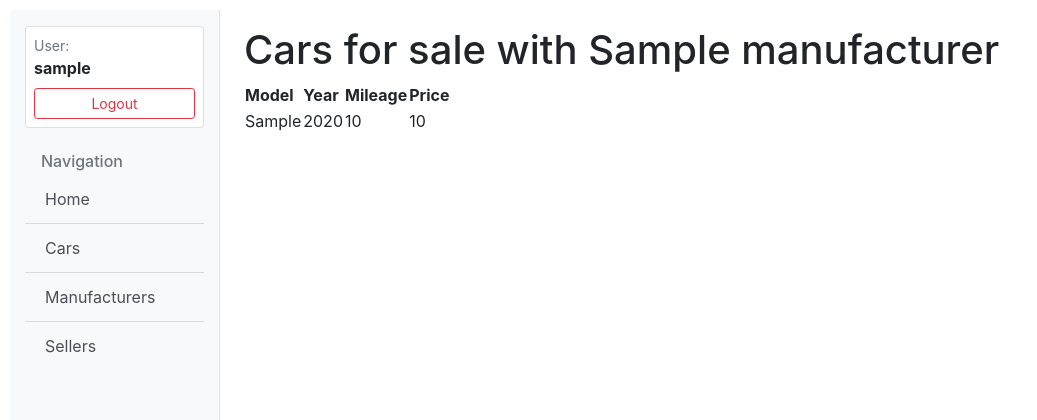
After one commit to BossUA1998/Car_Park, a Django app: page /manufacturers/1/ in a window 1280 px wide. The commit adds this page. Shown: the top 420 px of the page, without its empty margins (0-1037 px from the left). Run offline with Django 5.2, Linux system fonts and the light colour scheme; a user stored in the database is signed in; tables that the repository leaves empty hold one stand-in row (values such as "Sample post").

```diff
--- a/Car_service/models.py
+++ b/Car_service/models.py
@@ -37,7 +37,9 @@ class Car(models.Model):
     model = models.CharField(max_length=120)
     year = models.IntegerField()
     mileage = models.IntegerField()
-    manufacturer = models.ForeignKey(Manufacturer, on_delete=models.CASCADE, related_name='cars')
+    price = models.IntegerField()
+    comment = models.CharField(max_length=255, blank=True, null=True)
+    manufacturer = models.ForeignKey(Manufacturer, on_delete=models.CASCADE, related_name="cars")
     owner = models.ForeignKey(Seller, on_delete=models.CASCADE, related_name="cars")
 
     def __str__(self):
--- a/Car_service/urls.py
+++ b/Car_service/urls.py
@@ -4,6 +4,7 @@ from Car_service.views import (
     index,
     CarsListView,
     ManufacturerListView,
+    ManufacturerCarsListView,
     SellerListView,
     CarDetailView,
     SellerDetailView,
@@ -18,8 +19,9 @@ urlpatterns = [
     path("cars/", CarsListView.as_view(), name="car-list"),
     path("cars/<int:pk>/", CarDetailView.as_view(), name="car-detail"),
     path("manufacturers/", ManufacturerListView.as_view(), name="manufacturer-list"),
+    path("manufacturers/<int:pk>/", ManufacturerCarsListView.as_view(), name="manufacturer-cars"),
     path("sellers/", SellerListView.as_view(), name="seller-list"),
-    path("sellers/<int:pk>/", SellerDetailView.as_view(), name="seller-detail"),
+    path("sellers/<int:pk>/cars/", SellerDetailView.as_view(), name="seller-detail"),
     path("sellers/create/", SellerCreateView.as_view(), name="seller-create"),
     path("sellers/<int:pk>/delete/", SellerDeleteView.as_view(), name="seller-delete"),
 ]
--- a/Car_service/views.py
+++ b/Car_service/views.py
@@ -48,6 +48,27 @@ class ManufacturerListView(LoginRequiredMixin, generic.ListView):
     paginate_by = 5
 
 
+class ManufacturerCarsListView(LoginRequiredMixin, generic.ListView):
+    model = Manufacturer
+    paginate_by = 10
+    template_name = "Car_service/manufacturer_cars.html"
+    context_object_name = "manufacturer_cars"
+
+    def get_context_data(
+            self, *, object_list=..., **kwargs
+    ):
+        context = super().get_context_data(**kwargs)
+        context["manufacturer"] = Manufacturer.objects.get(pk=self.kwargs["pk"])
+        return context
+
+
+    def get_queryset(self):
+        return Manufacturer.objects.get(
+            pk=self.kwargs.get('pk')
+        ).cars.all()
+
+
+
 # sellers
 class SellerListView(LoginRequiredMixin, generic.ListView):
     model = Seller
--- a/templates/Car_service/car_detail.html
+++ b/templates/Car_service/car_detail.html
@@ -1,6 +1,6 @@
 {% extends "base.html" %}
 
 {% block content %}
-  <h1>{{ car.model }} detail</h1>
-  <p>{{ car.manufacturer }}</p>
+  <h1>{{ car.manufacturer }}{{ car.model }} detail</h1>
+  <p></p>
 {% endblock %}
--- a/templates/Car_service/car_list.html
+++ b/templates/Car_service/car_list.html
@@ -9,7 +9,7 @@
           <th>Model</th>
           <th>Year</th>
           <th>Mileage</th>
-          <th>Seller</th>
+          <th>Price</th>
         </tr>
       </thead>
       <tbody>
@@ -20,7 +20,7 @@
           </td>
           <td>{{ car.year }}</td>
           <td>{{ car.mileage }}</td>
-          <td>{{ car.owner.client.username }}</td>
+          <td>{{ car.price }}</td>
         </tr>
       {% empty %}
         <tr>
--- /dev/null
+++ b/templates/Car_service/manufacturer_cars.html
@@ -0,0 +1,21 @@
+{% extends "base.html" %}
+
+{% block content %}
+  <h1>Cars for sale with {{ manufacturer.name }}</h1>
+  <table>
+    <tr>
+      <th>Model</th>
+      <th>Year</th>
+      <th>Mileage</th>
+      <th>Price</th>
+    </tr>
+    {% for car in manufacturer_cars %}
+      <tr>
+        <td>{{ car.model }}</td>
+        <td>{{ car.year }}</td>
+        <td>{{ car.mileage }}</td>
+        <td>{{ car.price }}</td>
+      </tr>
+    {% endfor %}
+  </table>
+{% endblock %}
--- a/templates/Car_service/manufacturer_list.html
+++ b/templates/Car_service/manufacturer_list.html
@@ -13,7 +13,10 @@
       <tbody>
       {% for manufacturer in manufacturer_list %}
         <tr>
-          <td>{{ manufacturer.name }}</td>
+          <td>
+            <a href="{% url 'cars:manufacturer-cars' pk=manufacturer.pk %}">{{ manufacturer.name }}</a>
+
+          </td>
           <td>{{ manufacturer.country }}</td>
         </tr>
       {% empty %}
```
